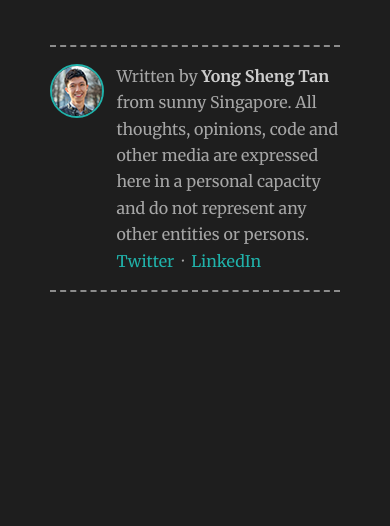
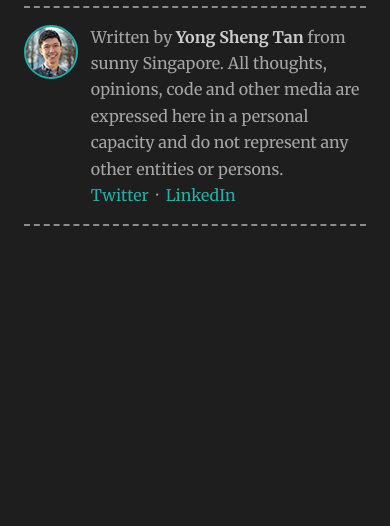
Before and after one commit to ystxn/blog, a Gatsby site: page /tags in a window 390 px wide. Shown: the part 318-844 px from the top of the page. Built offline with nearby package versions, Linux system fonts and the light colour scheme; Gatsby itself is replaced by a stand-in of ours.

Commit message:
Added mobile-friendly margins

```diff
--- a/src/components/layout.scss
+++ b/src/components/layout.scss
@@ -33,9 +33,6 @@ hr {
 }
 ul { margin: 0 0 0 2rem; padding: 0 }
 li { margin: 0.1rem 0 0.2rem 0 }
-@media only screen and (max-width: 480px) {
-  nav.main-nav ol { margin-left: 0 }
-}
 div.envelope {
   margin-left: auto;
   margin-right: auto;
@@ -62,6 +59,15 @@ nav.main-nav {
     }
   }
 }
+@media only screen and (max-width: 512px) {
+  nav.main-nav ol { margin-left: 0 }
+  div.envelope {
+    margin-left: auto;
+    margin-right: auto;
+    max-width: 42rem;
+    padding: 0.5rem 1rem;
+  }
+}
 .main-header {
   a {
     color: $siteTitle;
```
